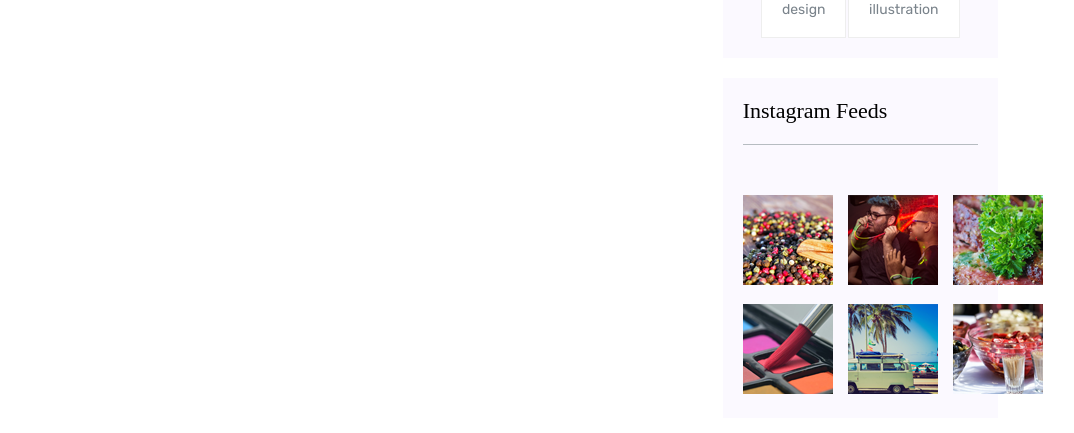
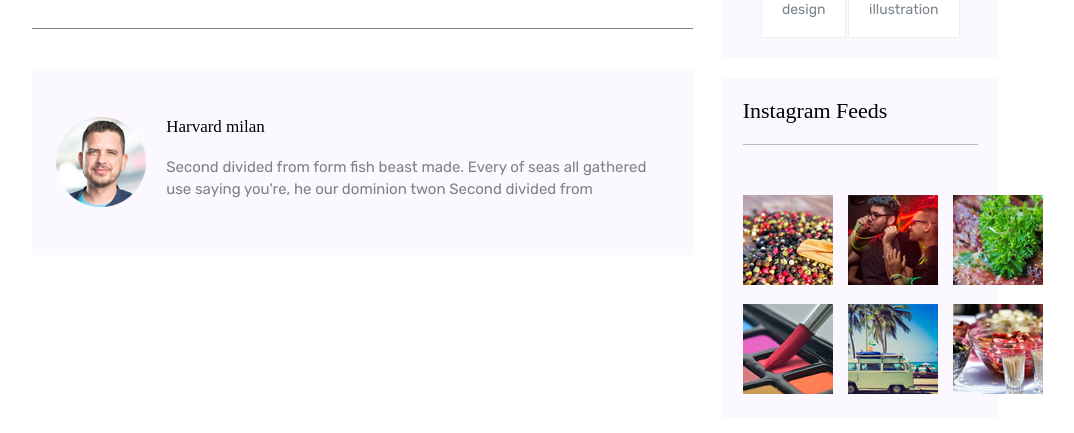
Before and after one commit to lemanrza/travelo-mini-project-, a website built with Vite: page vite-project/single-blog.html in a window 1280 px wide. Shown: the part 2228-2661 px from the top of the page, without its empty margins (125-1199 px from the left). Built offline with nearby package versions, Linux system fonts and the light colour scheme; a web font is replaced by a local one.

Commit message:
feat: card section added

```diff
--- a/vite-project/single-blog.html
+++ b/vite-project/single-blog.html
@@ -127,7 +127,16 @@
                         </div>
                     </div>
                 </div>
-
+                <div class="card">
+                    <img src="./src/assets/images/author (1).png" alt="">
+                    <div class="card_text">
+                        <h3>Harvard milan</h3>
+                        <p>Second divided from form fish beast made. Every of seas all gathered use saying you're, he
+                            our
+                            dominion twon Second divided from
+                        </p>
+                    </div>
+                </div>
             </div>
             <div class="addition">
                 <div class="search-section">
--- a/vite-project/src/sass/pages/_single-blog.scss
+++ b/vite-project/src/sass/pages/_single-blog.scss
@@ -119,7 +119,7 @@
         }
 
         .card {
-            background-color: #F2F3F7;
+            background-color: #FBF9FF;
             padding: 5%;
 
             .mini-card {
@@ -141,6 +141,7 @@
             border-top: 1px solid $dark-gray;
             border-bottom: 1px solid $dark-gray;
             padding: 5% 0;
+
             .heading {
                 display: flex;
                 justify-content: space-between;
@@ -169,11 +170,13 @@
 
                     .pre-post_text {
                         margin-top: 5px;
+
                         p {
                             color: $dark-gray;
                             margin-bottom: 5px;
 
                         }
+
                         h4 {
                             font-weight: 500;
                             font-size: 18px;
@@ -188,11 +191,13 @@
 
                     .next-post_text {
                         margin-top: 5px;
+
                         p {
                             color: $dark-gray;
                             margin-bottom: 5px;
 
                         }
+
                         h4 {
                             font-weight: 500;
                             font-size: 18px;
@@ -200,6 +205,28 @@
                     }
                 }
 
+            }
+        }
+
+        .card {
+            display: flex;
+            gap: 20px;
+            padding: 3rem 1.5rem;
+            background-color: #FBF9FF;
+
+
+            .card_text {
+                h3 {
+                    font-weight: 500;
+                    font-size: 17px;
+                }
+
+                p {
+                    margin-top: 1.2rem;
+                    line-height: 1.5;
+                    font-size: 15px;
+                    color: $dark-gray;
+                }
             }
         }
     }
```
Also changed, not shown: vite-project/src/css/main.css, 1 other file.
